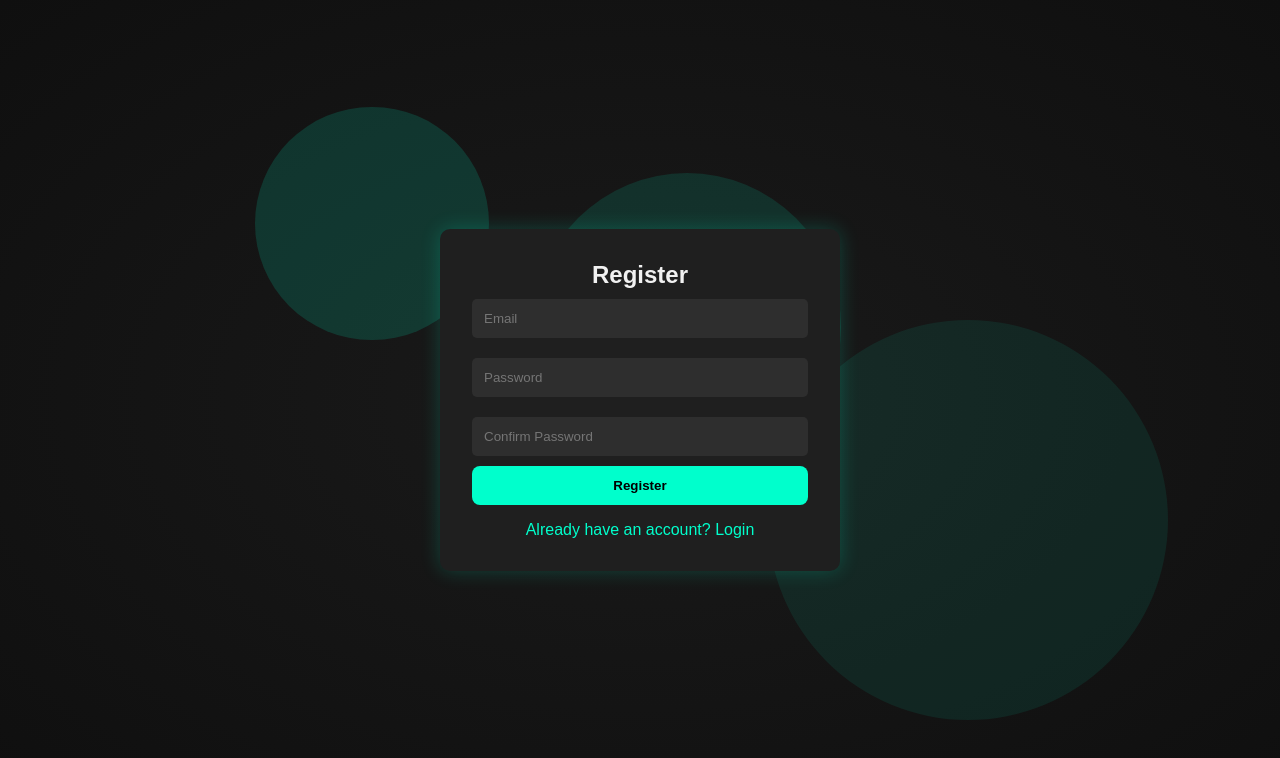
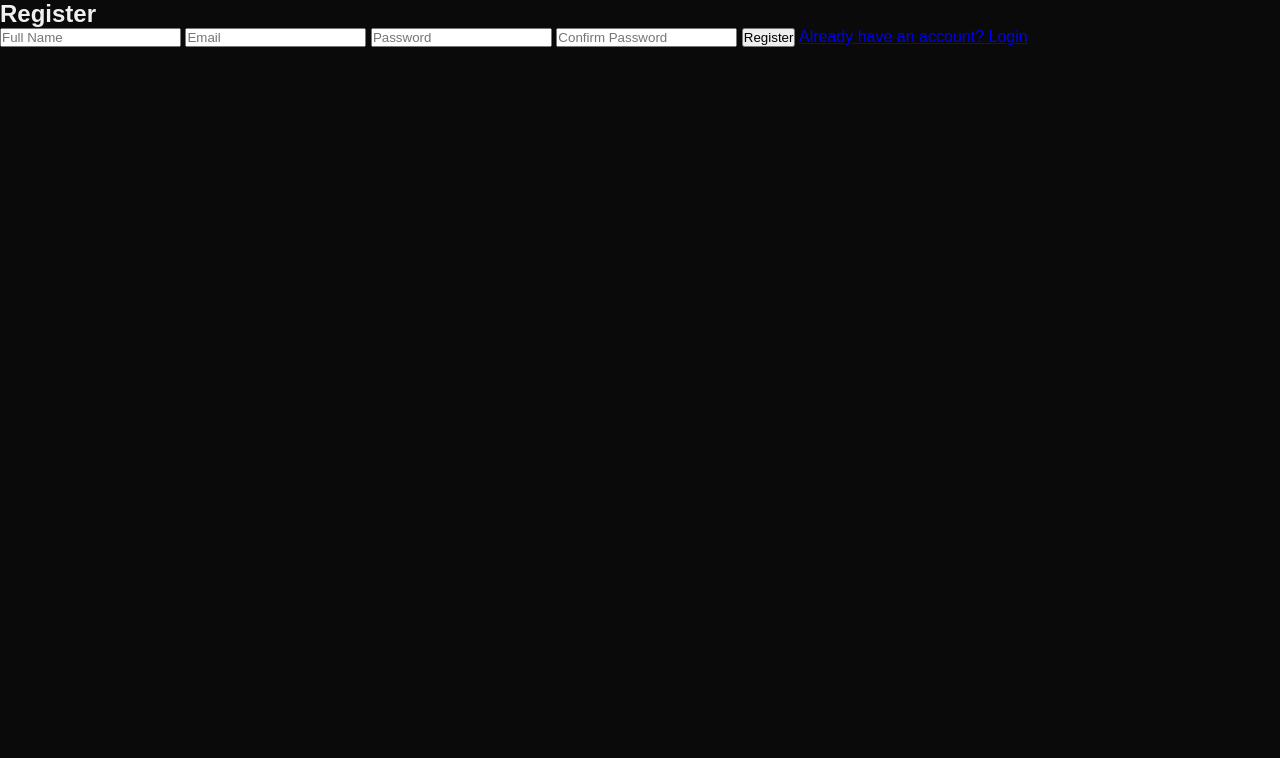
Before and after one commit to shekibahmad7/Zyrex, a plain HTML site: page register.html in a window 1280 px wide. Drawn offline with Linux system fonts and the light colour scheme; no server answers.

Commit message:
Update register.html

```diff
--- a/register.html
+++ b/register.html
@@ -1,3 +1,4 @@
+<!-- register.html -->
 <!DOCTYPE html>
 <html lang="en">
 <head>
@@ -6,116 +7,10 @@
   <title>Register | Neox</title>
   <link rel="stylesheet" href="default.css"/>
   <style>
-    body {
-      background: radial-gradient(ellipse at center, #1a1a1a 0%, #0f0f0f 100%);
-      color: #f1f1f1;
-      font-family: Arial, sans-serif;
-      display: flex;
-      align-items: center;
-      justify-content: center;
-      height: 100vh;
-      overflow: hidden;
-      position: relative;
-    }
-
-    .circle {
-      position: absolute;
-      border-radius: 50%;
-      background: rgba(0, 255, 204, 0.2);
-      animation: animateCircles 10s infinite ease-in-out;
-      opacity: 0.8;
-    }
-
-    @keyframes animateCircles {
-      0% {
-        width: 200px;
-        height: 200px;
-        top: 10%;
-        left: 10%;
-        opacity: 0.8;
-      }
-      25% {
-        width: 300px;
-        height: 300px;
-        top: 20%;
-        left: 40%;
-        opacity: 0.6;
-      }
-      50% {
-        width: 400px;
-        height: 400px;
-        top: 40%;
-        left: 60%;
-        opacity: 0.4;
-      }
-      75% {
-        width: 300px;
-        height: 300px;
-        top: 60%;
-        left: 80%;
-        opacity: 0.6;
-      }
-      100% {
-        width: 200px;
-        height: 200px;
-        top: 80%;
-        left: 90%;
-        opacity: 0.8;
-      }
-    }
-
-    .container {
-      background: #1f1f1f;
-      padding: 2rem;
-      border-radius: 10px;
-      box-shadow: 0 0 20px rgba(0, 255, 204, 0.2);
-      width: 90%;
-      max-width: 400px;
-      text-align: center;
-      position: relative;
-      z-index: 10;
-    }
-
-    input {
-      width: 100%;
-      padding: 12px;
-      margin: 10px 0;
-      border: none;
-      border-radius: 5px;
-      background-color: #2e2e2e;
-      color: white;
-    }
-
-    button {
-      padding: 12px 24px;
-      background: #00ffcc;
-      border: none;
-      color: black;
-      font-weight: bold;
-      border-radius: 8px;
-      cursor: pointer;
-      transition: background 0.3s;
-      width: 100%;
-    }
-
-    button:hover {
-      background: #00ddaa;
-    }
-
-    a {
-      display: block;
-      margin-top: 1rem;
-      color: #00ffcc;
-      text-decoration: none;
-    }
-
-    a:hover {
-      text-decoration: underline;
-    }
+    /* ... (keep your current styles) ... */
   </style>
 </head>
 <body>
-  <!-- Background Circles -->
   <div class="circle" style="animation-delay: 0s;"></div>
   <div class="circle" style="animation-delay: 2s;"></div>
   <div class="circle" style="animation-delay: 4s;"></div>
@@ -124,6 +19,7 @@
 
   <div class="container">
     <h2>Register</h2>
+    <input type="text" id="name" placeholder="Full Name" required />
     <input type="email" id="email" placeholder="Email" required />
     <input type="password" id="password" placeholder="Password" required />
     <input type="password" id="confirmPassword" placeholder="Confirm Password" required />
@@ -133,37 +29,42 @@
 
   <script type="module">
     import { initializeApp } from "https://www.gstatic.com/firebasejs/9.22.2/firebase-app.js";
-    import { getAuth, createUserWithEmailAndPassword, onAuthStateChanged } from "https://www.gstatic.com/firebasejs/9.22.2/firebase-auth.js";
+    import {
+      getAuth,
+      createUserWithEmailAndPassword,
+      updateProfile,
+      onAuthStateChanged
+    } from "https://www.gstatic.com/firebasejs/9.22.2/firebase-auth.js";
 
     const firebaseConfig = {
-      apiKey: "AIzaSyC0w2CYNgPKciXQZ10h-vwnvW-8WmWiPdg",
+      apiKey: "AIzaSyABNtw-b-w0Cf4VIrWjLwSE1DUTZ3-JpxI",
       authDomain: "loginpage-55633.firebaseapp.com",
       projectId: "loginpage-55633",
       storageBucket: "loginpage-55633.appspot.com",
       messagingSenderId: "112787874903",
-      appId: "1:112787874903:web:54070d414ef38b7e40af12"
+      appId: "1:112787874903:android:00890b5c3a679cb440af12"
     };
 
     const app = initializeApp(firebaseConfig);
     const auth = getAuth(app);
 
     onAuthStateChanged(auth, user => {
-      if (user) {
-        window.location.href = "already-login";
-      }
+      if (user) window.location.href = "/";
     });
 
     window.register = () => {
-      const email = document.getElementById("email").value;
+      const name = document.getElementById("name").value.trim();
+      const email = document.getElementById("email").value.trim();
       const password = document.getElementById("password").value;
       const confirmPassword = document.getElementById("confirmPassword").value;
 
-      if (password !== confirmPassword) {
-        alert("Passwords do not match!");
-        return;
-      }
+      if (!name) return alert("Please enter your name.");
+      if (password !== confirmPassword) return alert("Passwords do not match!");
 
       createUserWithEmailAndPassword(auth, email, password)
+        .then(userCredential => {
+          return updateProfile(userCredential.user, { displayName: name });
+        })
         .then(() => window.location.href = "/")
         .catch(error => alert(error.message));
     };
```
